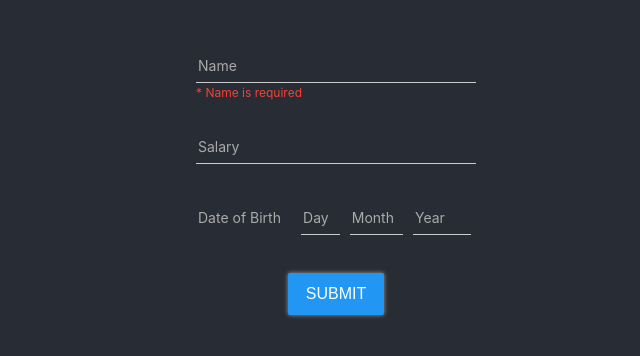
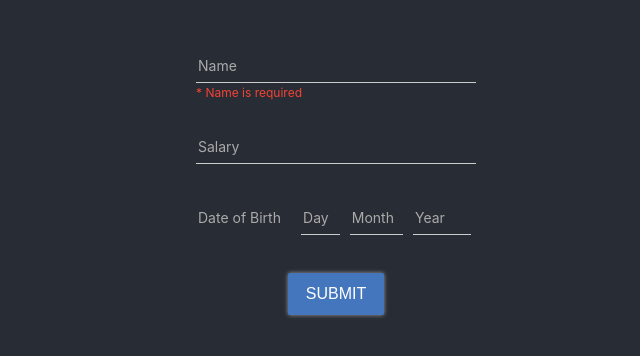
Before and after one commit to gonghaima/react-form, a React (Create React App) app: page / in a window 1280 px wide. Shown: the part 214-570 px from the top of the page, without its empty margins (304-944 px from the left). Built offline with nearby package versions, Linux system fonts and the light colour scheme.

Commit message:
button color update

```diff
--- a/src/App.scss
+++ b/src/App.scss
@@ -121,10 +121,10 @@
   transition: background 0.8s;
 }
 .button:hover {
-  background: #47a7f5 radial-gradient(circle, transparent 1%, #47a7f5 1%) center/15000%;
+  background: #233c60 radial-gradient(circle, transparent 1%, #47a7f5 1%) center/15000%;
 }
 .button:active {
-  background-color: #6eb9f7;
+  background-color: #1f1f1f;
   background-size: 100%;
   transition: background 0s;
 }
@@ -138,7 +138,7 @@
   text-transform: uppercase;
   cursor: pointer;
   color: white;
-  background-color: #2196f3;
+  background-color: #4476bd;
   box-shadow: 0 0 4px #999;
   outline: none;
 }
```
